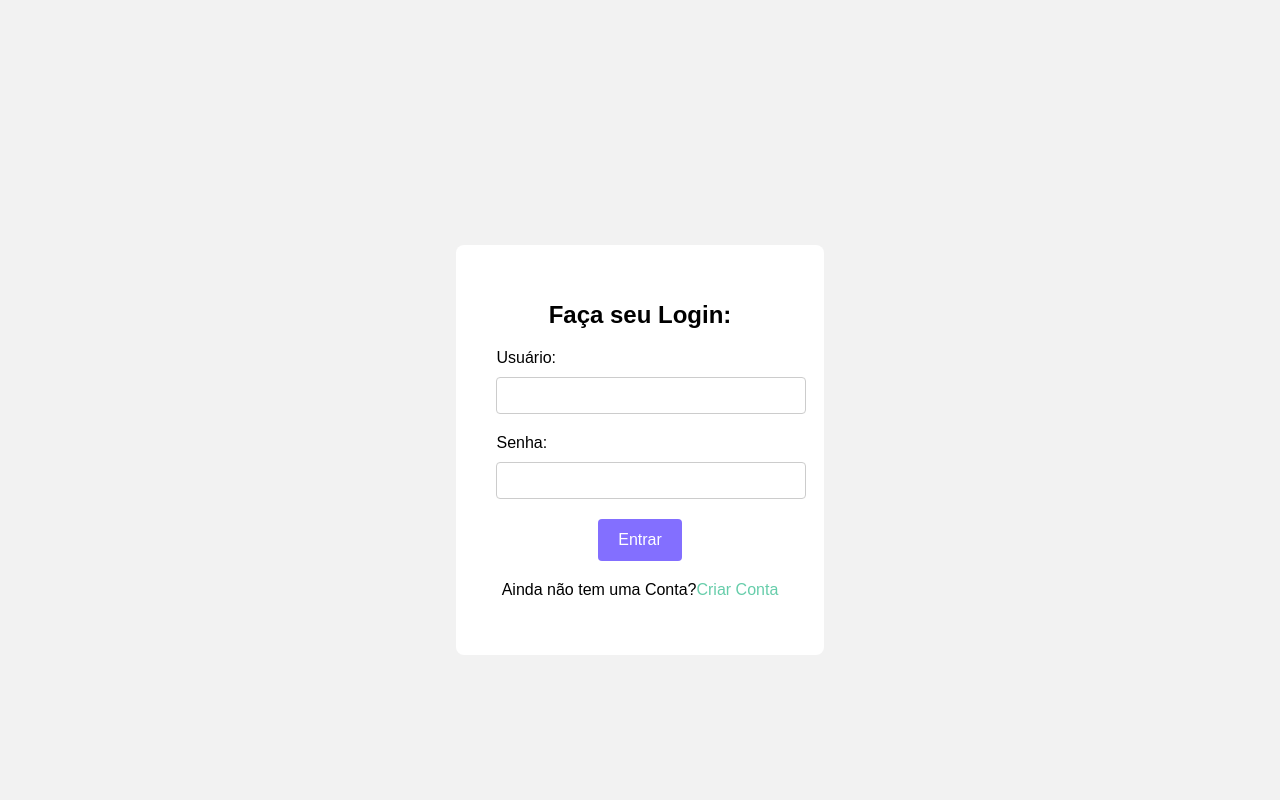
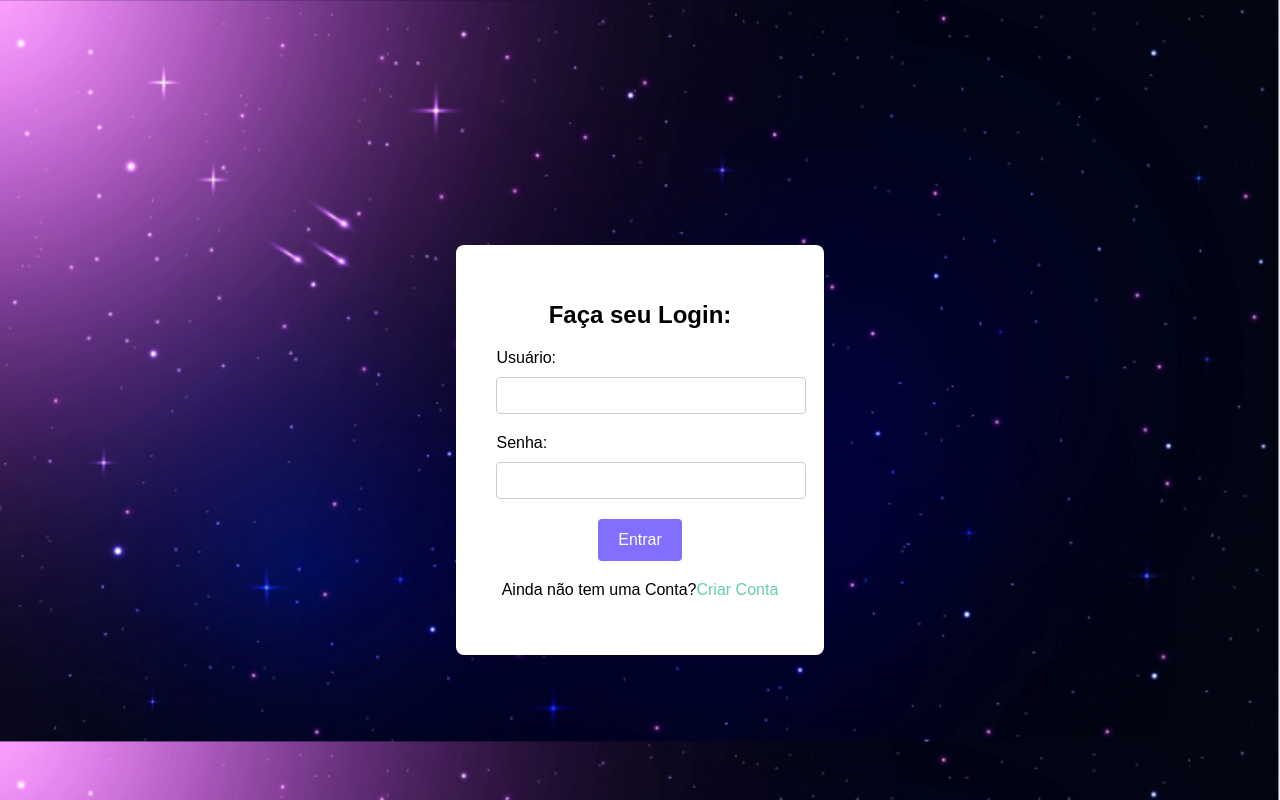
Before and after one commit to Jaolag/Api-Tarefas-Front-end, a plain HTML site: page login.html in a window 1280 px wide. Drawn offline with Linux system fonts and the light colour scheme.

Commit message:
Update login.css

```diff
--- a/assets/css/login.css
+++ b/assets/css/login.css
@@ -9,7 +9,7 @@ body {
     background-color: #f2f2f2;
     margin: 0;
     padding: 0;
-    background-image: url('/api/front-end/assets/img/fundo.png');
+    background-image: url('/assets/img/fundo.png');
     background-size:100%;
 }
 
```
